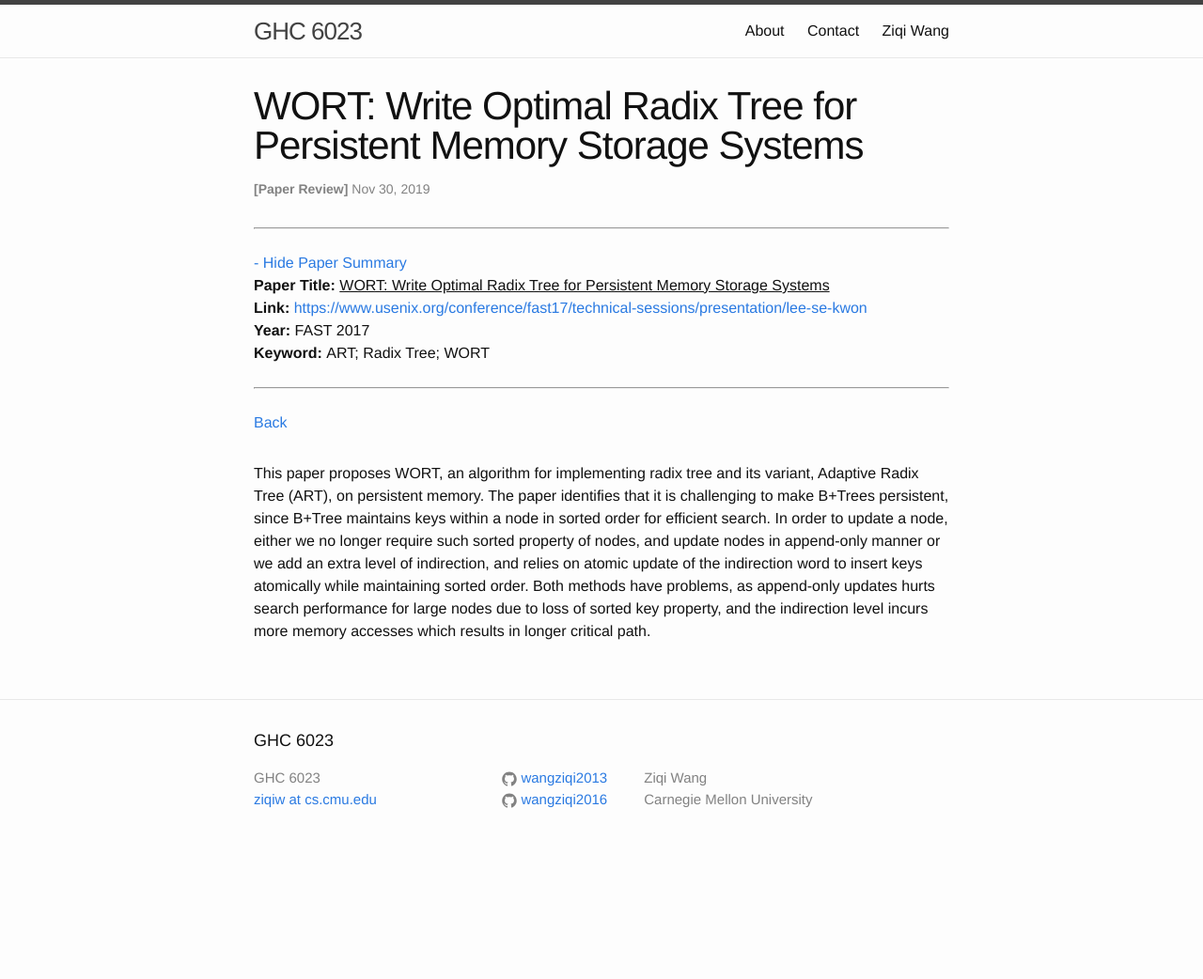
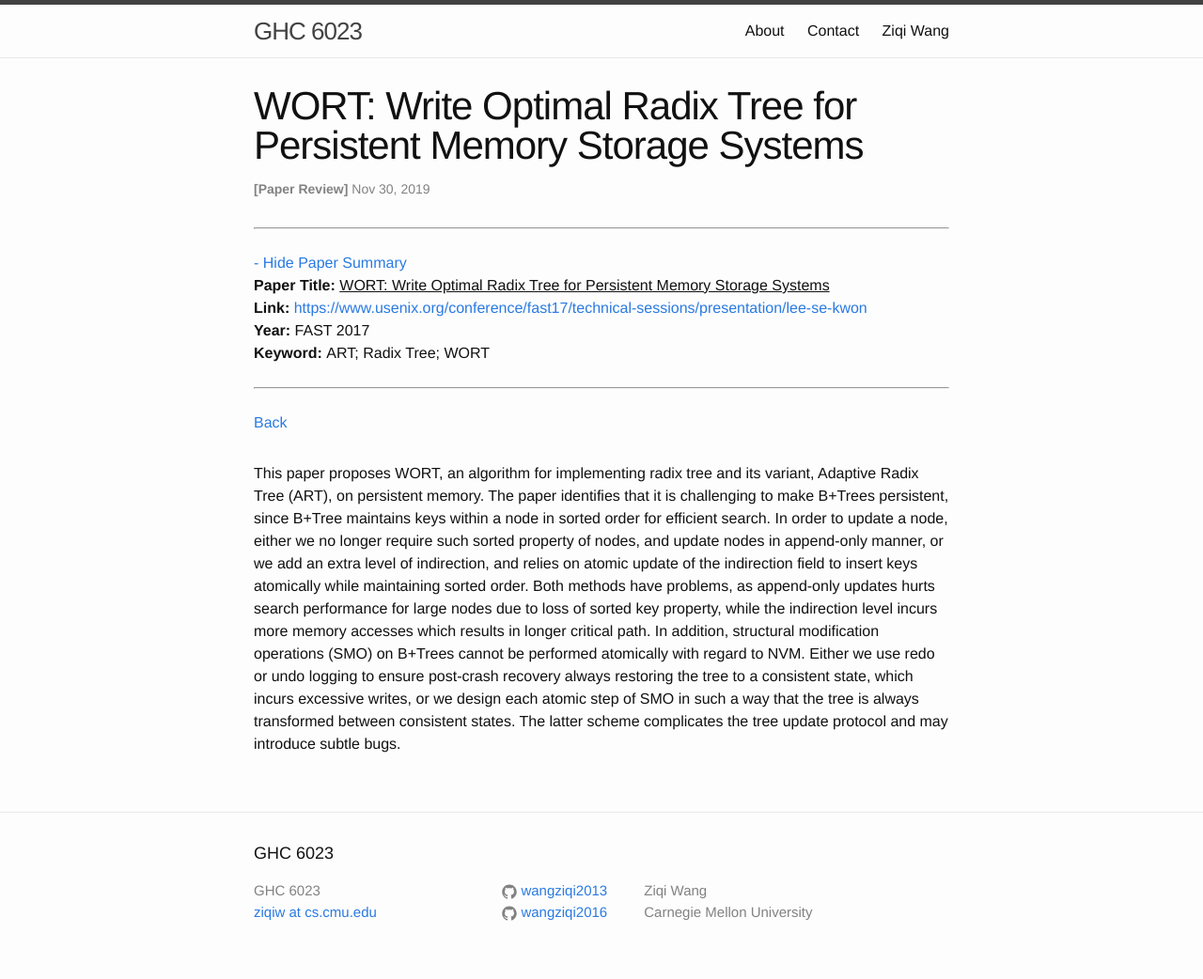
Before and after one commit to wangziqi2013/wangziqi2013.github.io, a Jekyll site: the page built from _posts/2019-11-29-wort.markdown, in a window 1280 px wide. Shown: the whole page at 94% size. Built offline with Jekyll 4.4.1, drawn with Linux system fonts in a browser that asks for light colours; before the commit the page ends 922 px from its top, so only the background shows below that.

Commit message:
Finish motivation

```diff
--- a/_posts/2019-11-29-wort.markdown
+++ b/_posts/2019-11-29-wort.markdown
@@ -16,7 +16,11 @@ version_mgmt:
 This paper proposes WORT, an algorithm for implementing radix tree and its variant, Adaptive Radix Tree (ART), on
 persistent memory. The paper identifies that it is challenging to make B+Trees persistent, since B+Tree maintains
 keys within a node in sorted order for efficient search. In order to update a node, either we no longer require such
-sorted property of nodes, and update nodes in append-only manner or we add an extra level of indirection, and relies on
-atomic update of the indirection word to insert keys atomically while maintaining sorted order. Both methods have problems,
-as append-only updates hurts search performance for large nodes due to loss of sorted key property, and the indirection
-level incurs more memory accesses which results in longer critical path.
+sorted property of nodes, and update nodes in append-only manner, or we add an extra level of indirection, and relies on
+atomic update of the indirection field to insert keys atomically while maintaining sorted order. Both methods have problems,
+as append-only updates hurts search performance for large nodes due to loss of sorted key property, while the indirection
+level incurs more memory accesses which results in longer critical path. In addition, structural modification operations
+(SMO) on B+Trees cannot be performed atomically with regard to NVM. Either we use redo or undo logging to ensure post-crash
+recovery always restoring the tree to a consistent state, which incurs excessive writes, or we design each atomic step of
+SMO in such a way that the tree is always transformed between consistent states. The latter scheme complicates the tree
+update protocol and may introduce subtle bugs.
```
